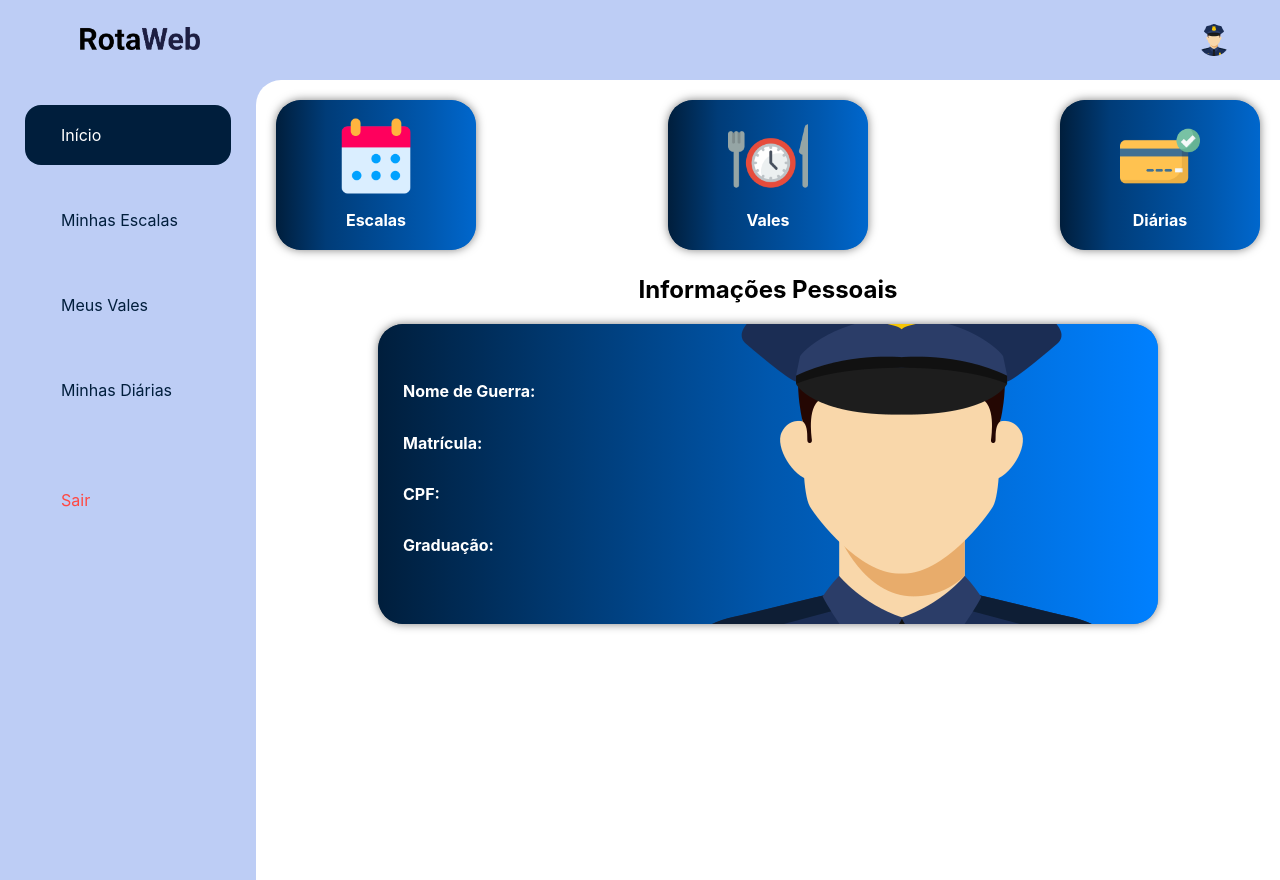
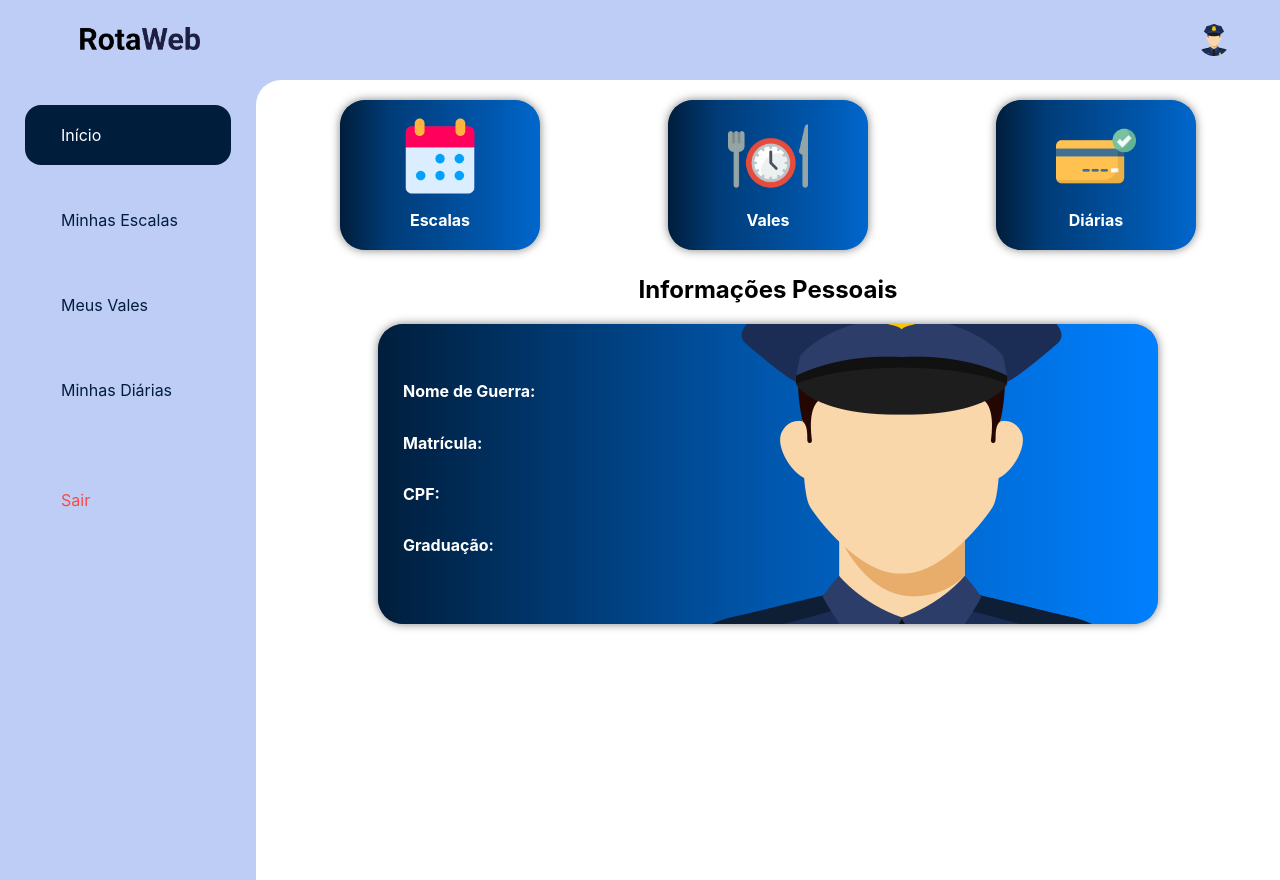
Before and after one commit to balbboa/rota, a Next.js app: page /dashboard in a window 1280 px wide. Built offline with nearby package versions, Linux system fonts and the light colour scheme; no server answers; sample sign-in values are in the browser's storage; some icons are missing.

Commit message:
Feat: between to around cards

```diff
--- a/components/Card/Card.styles.ts
+++ b/components/Card/Card.styles.ts
@@ -64,11 +64,11 @@ export const Container = styled.div`
   flex-direction: row;
 
   @media(min-width: 992px) and (max-width: 1400px) {
-    justify-content: space-between;
+    justify-content: space-around;
   }
 
   @media(min-width: 1400px) {
-    justify-content: space-between;
+    justify-content: space-around;
     margin: 25px;
   }
 
```
